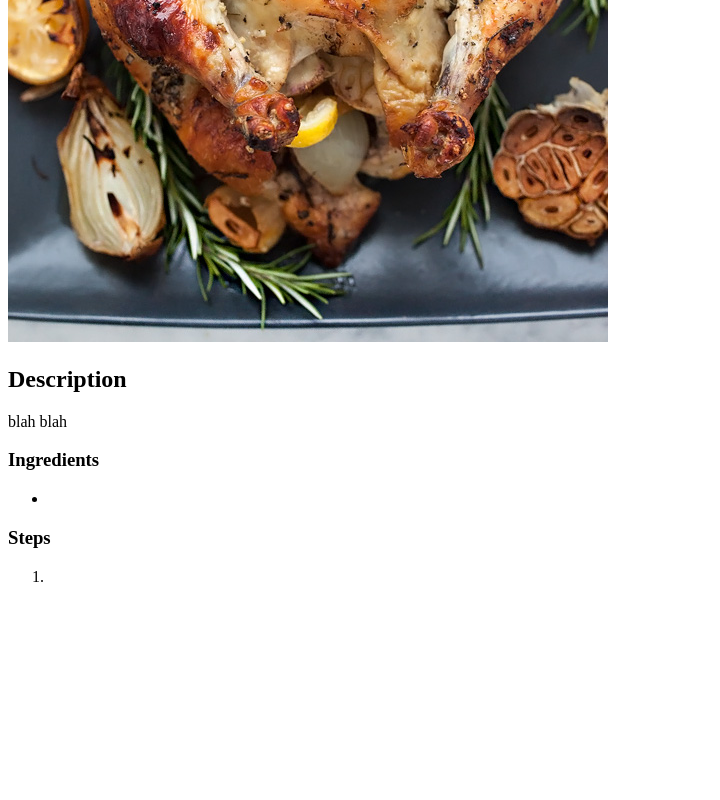
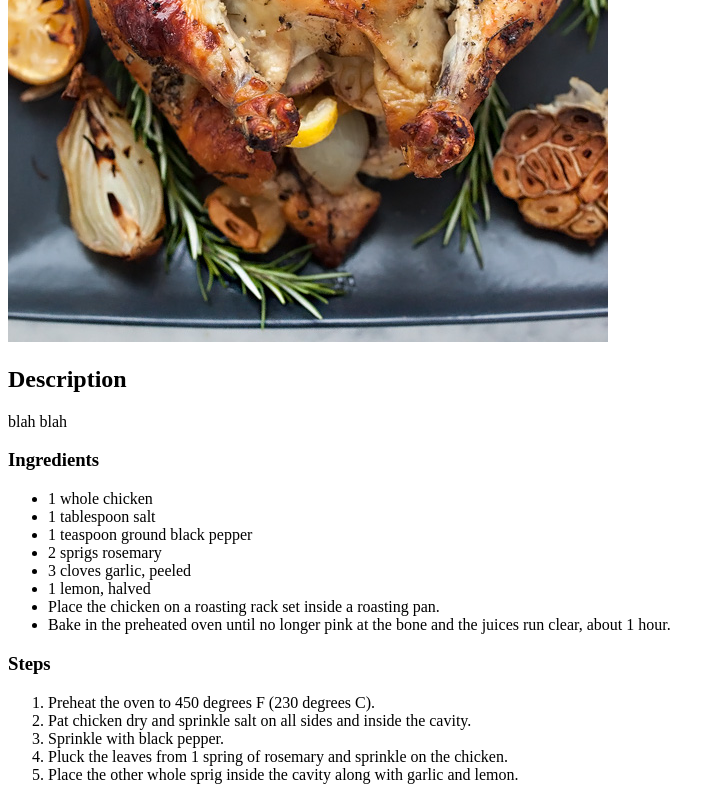
Before and after one commit to MrkH615/odin-recipes, a plain HTML site: page recipes/roast-chicken.html in a window 1280 px wide. Shown: the part 538-1338 px from the top of the page, without its empty margins (0-720 px from the left). Before the commit the page ends 1140 px from the top, so only its background shows below. Drawn offline with Linux system fonts and the light colour scheme.

Commit message:
Adds ingredients and instructions

```diff
--- a/recipes/roast-chicken.html
+++ b/recipes/roast-chicken.html
@@ -5,17 +5,31 @@
     <meta charset = 'utf-8'>
 </head>
 <body>
+    <div>
       <h1>Roast Chicken with Lemon, Garlic and Rosemary</h1>
+      <!-- recipe adpated from https://www.allrecipes.com/recipe/264740/roast-chicken-with-lemon-garlic-and-rosemary/-->
       <img src = '../images/Garlic-Rosemary-Chicken.jpg' alt = 'Roast chicken with lemon, garlic and rosemary'>
       <h2>Description</h2>
       <p>blah blah</p>
       <h3>Ingredients</h3>
       <ul>
-        <li></li>
+        <li>1 whole chicken</li>
+        <li>1 tablespoon salt</li>
+         <li> 1 teaspoon ground black pepper</li>
+         <li>2 sprigs rosemary</li>
+         <li>3 cloves garlic, peeled</li>
+         <li>1 lemon, halved </li>
+         <li>Place the chicken on a roasting rack set inside a roasting pan.</li>
+         <li>Bake in the preheated oven until no longer pink at the bone and the juices run clear, about 1 hour. </li>
       </ul>
       <h3>Steps</h3>
       <ol>
-        <li></li>
+        <li>Preheat the oven to 450 degrees F (230 degrees C).</li>
+        <li>Pat chicken dry and sprinkle salt on all sides and inside the cavity. </li>
+        <li>Sprinkle with black pepper. </li>
+        <li>Pluck the leaves from 1 spring of rosemary and sprinkle on the chicken. </li>
+        <li>Place the other whole sprig inside the cavity along with garlic and lemon.</li>
       </ol>
+    </div>
 
 </body>
```
Lines whose indentation alone changed are shown as unchanged.
